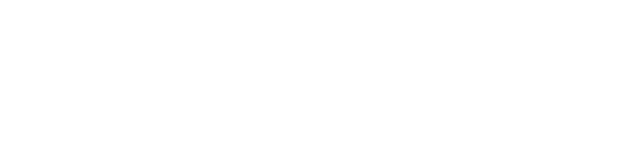
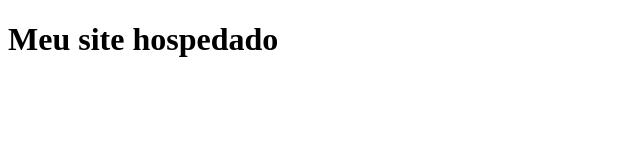
Before and after one commit to caio-z/Hospedagem, a plain HTML site: page index.html in a window 1280 px wide. Shown: the whole page, without its empty margins (0-640 px from the left). Drawn offline with Linux system fonts and the light colour scheme.

Commit message:
Update index.html

```diff
--- a/index.html
+++ b/index.html
@@ -7,6 +7,6 @@
     <title>Hospedagem</title>
 </head>
 <body>
-
+    <h1>Meu site hospedado</h1>
 </body>
 </html>
```
